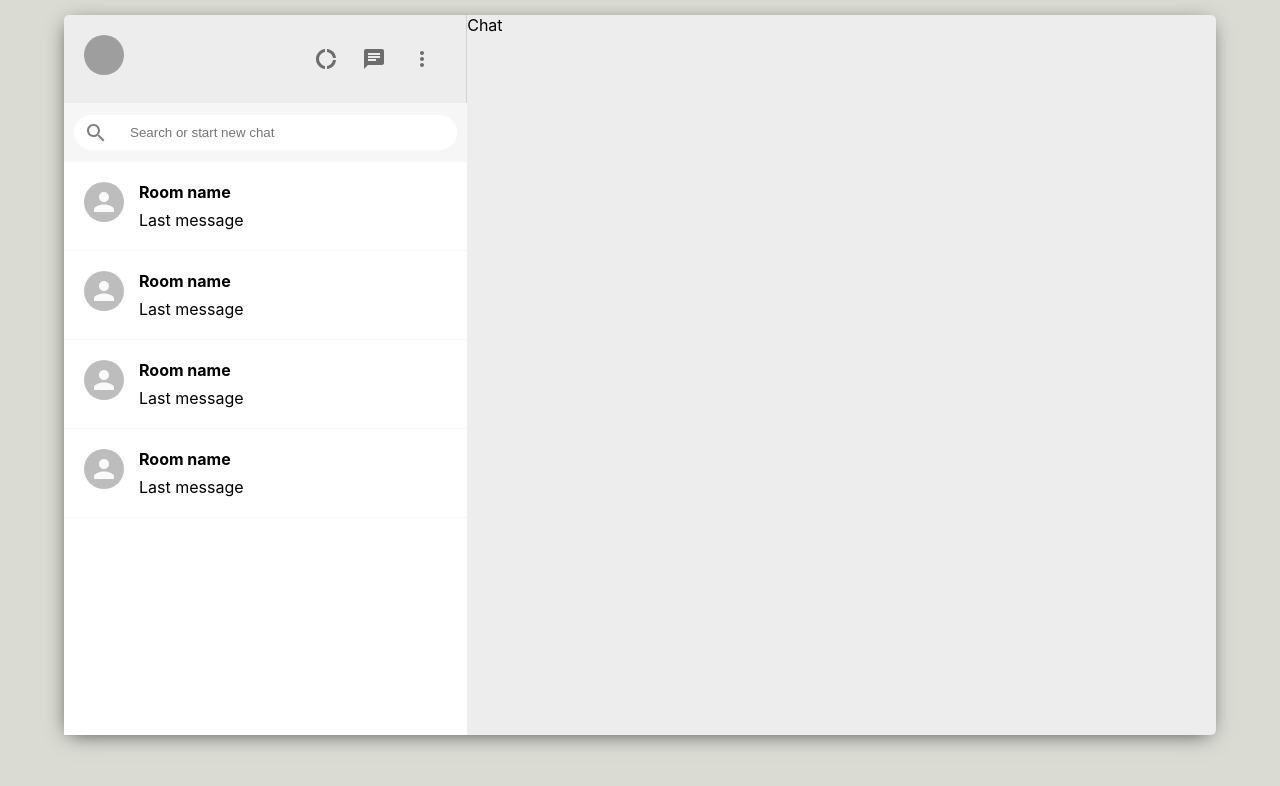
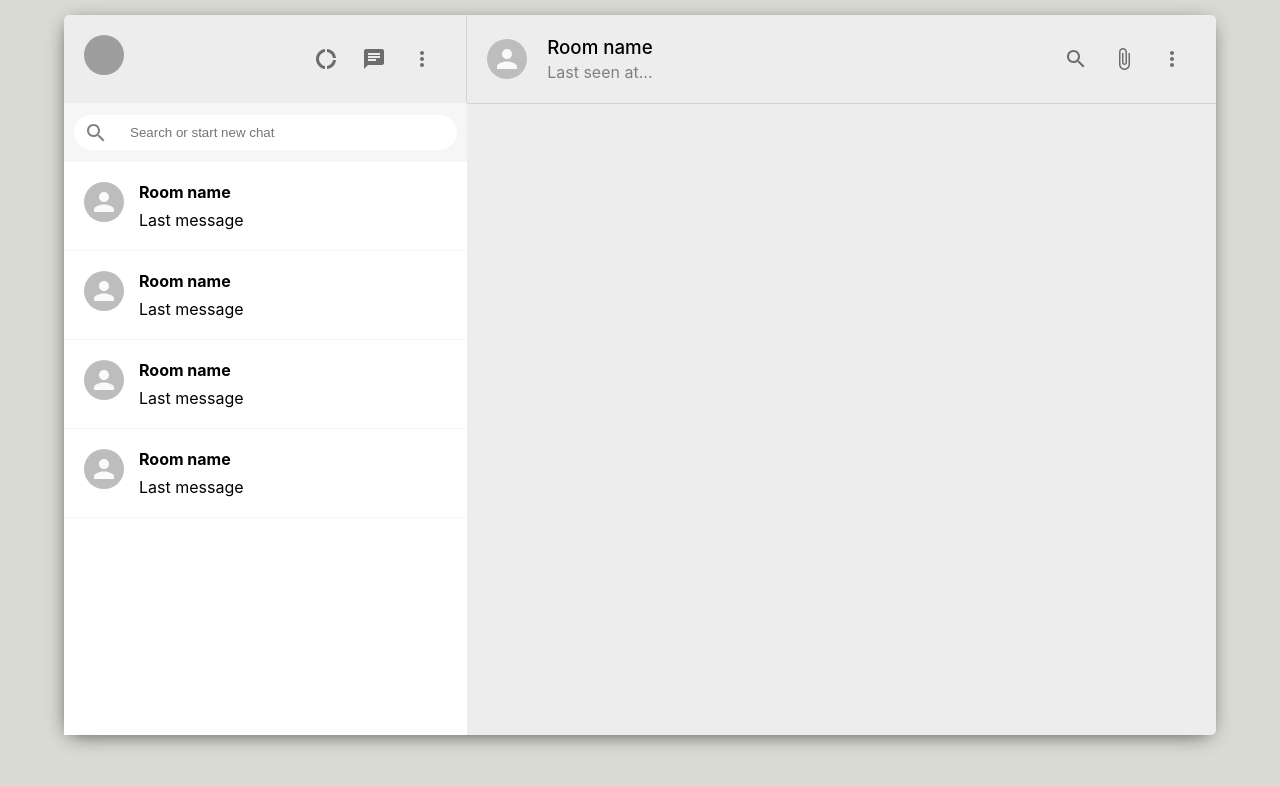
Before and after one commit to Nodarra/whatsapp, a React (Create React App) app: page / in a window 1280 px wide. Shown: the top 786 px of the page. Built offline with nearby package versions, Linux system fonts and the light colour scheme; grey boxes are pictures that could not be loaded.

Commit message:
Added Chat header section

```diff
--- a/src/Components/Chat.js
+++ b/src/Components/Chat.js
@@ -1,10 +1,32 @@
 import React from 'react'
 import '../Styles/Chat.css'
+import { Avatar } from '@material-ui/core'
+import { IconButton } from '@material-ui/core'
+import { AttachFile, MoreVert, SearchOutlined} from '@material-ui/icons';
 
 function Chat() {
   return (
     <div className="chat">
-      Chat
+      <div className="chat-header">
+        <Avatar />
+
+        <div className="chat-header-info">
+          <h3>Room name</h3>
+          <p>Last seen at...</p>
+        </div>
+
+        <div className="chat-header-right">
+          <IconButton>
+            <SearchOutlined />
+          </IconButton>
+          <IconButton>
+            <AttachFile />
+          </IconButton>
+          <IconButton>
+            <MoreVert />
+          </IconButton>
+        </div>
+      </div>
     </div>
   )
 }
--- a/src/Styles/Chat.css
+++ b/src/Styles/Chat.css
@@ -1,5 +1,26 @@
-.chat{
+.chat {
   display: flex;
   flex-direction: column;
   flex: 0.65;
 }
+
+.chat-header {
+  padding: 20px;
+  display: flex;
+  align-items: center;
+  border-bottom: 1px solid lightgray;
+}
+
+.chat-header-info {
+  flex: 1;
+  padding-left: 20px;
+}
+
+.chat-header-info h3 {
+  margin-bottom: 3px;
+  font-weight: 500;
+}
+
+.chat-header-info p {
+  color: gray;
+}
--- a/src/Styles/Sidebar.css
+++ b/src/Styles/Sidebar.css
@@ -49,5 +49,4 @@
 .sidebar-chats{
   flex: 1;
   background-color: #ffffff;
-  overflow: scroll;
 }
```
